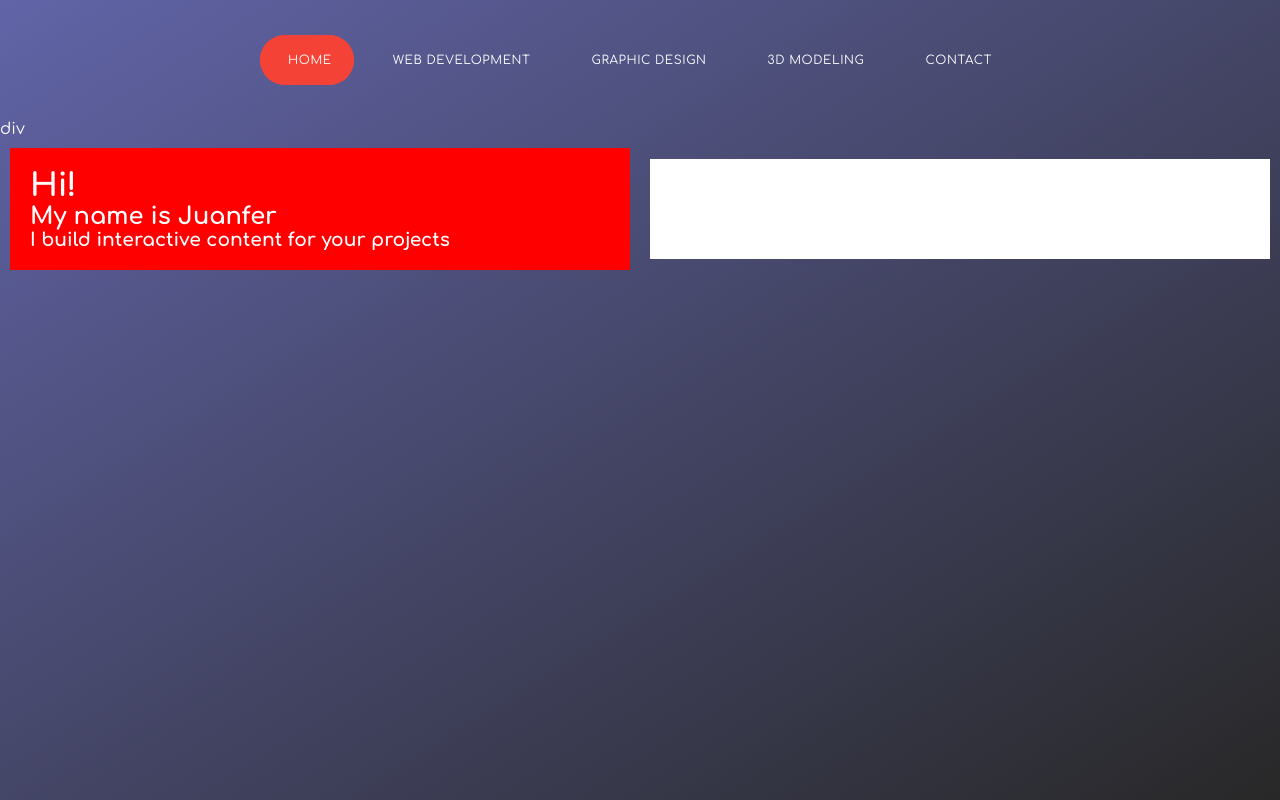
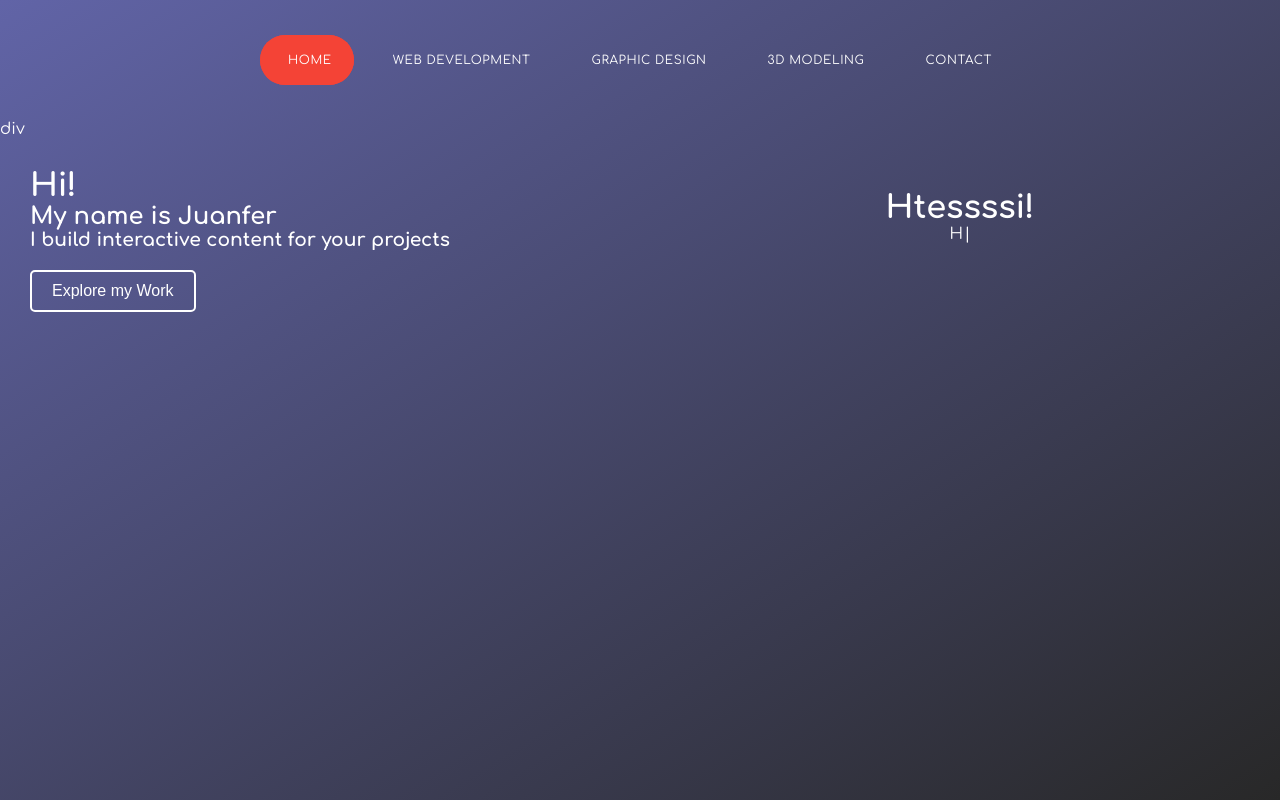
Before and after one commit to jberrazuetasubia/portfolio_juanberrazueta, a React (Create React App) app: page / in a window 1280 px wide. Built offline with nearby package versions, Linux system fonts and the light colour scheme.

Commit message:
adding some things

```diff
--- a/package.json
+++ b/package.json
@@ -12,6 +12,7 @@
     "react-router-dom": "^6.25.0",
     "react-scripts": "5.0.1",
     "sass": "^1.77.8",
+    "typewriter-effect": "^2.21.0",
     "web-vitals": "^2.1.4"
   },
   "scripts": {
--- a/src/components/Home/Home.js
+++ b/src/components/Home/Home.js
@@ -1,4 +1,6 @@
 import React from 'react';
+import Typewriter from 'typewriter-effect';
+
 import './Home.scss';
 
 const Home = () => {
@@ -15,7 +17,7 @@ const Home = () => {
                                 <h1>Hi!</h1>
                                 <h2>My name is Juanfer</h2>
                                 <h3>I build interactive content for your projects</h3>
-
+                                <button className='explore-button'>Explore my Work</button>
                             </div>
                         </div>
                     </div>
@@ -23,7 +25,14 @@ const Home = () => {
                         <div class='column'>
                             <div className='presentation-image'>
                                 < h1>Htessssi!</h1>
-                              </div>
+                                <Typewriter
+                                    options={{
+                                        strings: ['Hello my name is', 'Juanfer'],
+                                        autoStart: true,
+                                        loop: true,
+                                    }}
+                                />
+                            </div>
                         </div>
                     </div>
 
--- a/src/components/Home/Home.scss
+++ b/src/components/Home/Home.scss
@@ -19,16 +19,33 @@
             flex-basis: 100%;
             flex: 1;
 
+            .explore-button {
+                padding: 10px 20px;
+                font-size: 16px;
+                background-color: transparent;
+                color: white;
+                border: 2px solid white;
+                border-radius: 5px;
+                cursor: pointer;
+                margin-top: 20px;
+                transition: 0.3s;
+
+            }
+
+            .explore-button:hover {
+                background-color: #e8e8e82a;
+                transform: scale(1.1);
+                transition: 0.3s;
+            }
             .presentation{
                 margin: 10px;
                 padding: 20px;
-                background-color: red;
 
             }
             .presentation-image{
                 margin: 10px;
                 height: 100px;
-                background-color: white;
+
                 text-align: center;
             }
         }
```
Also changed, not shown: 1 other file (tests, documents, lock files or other folders).
